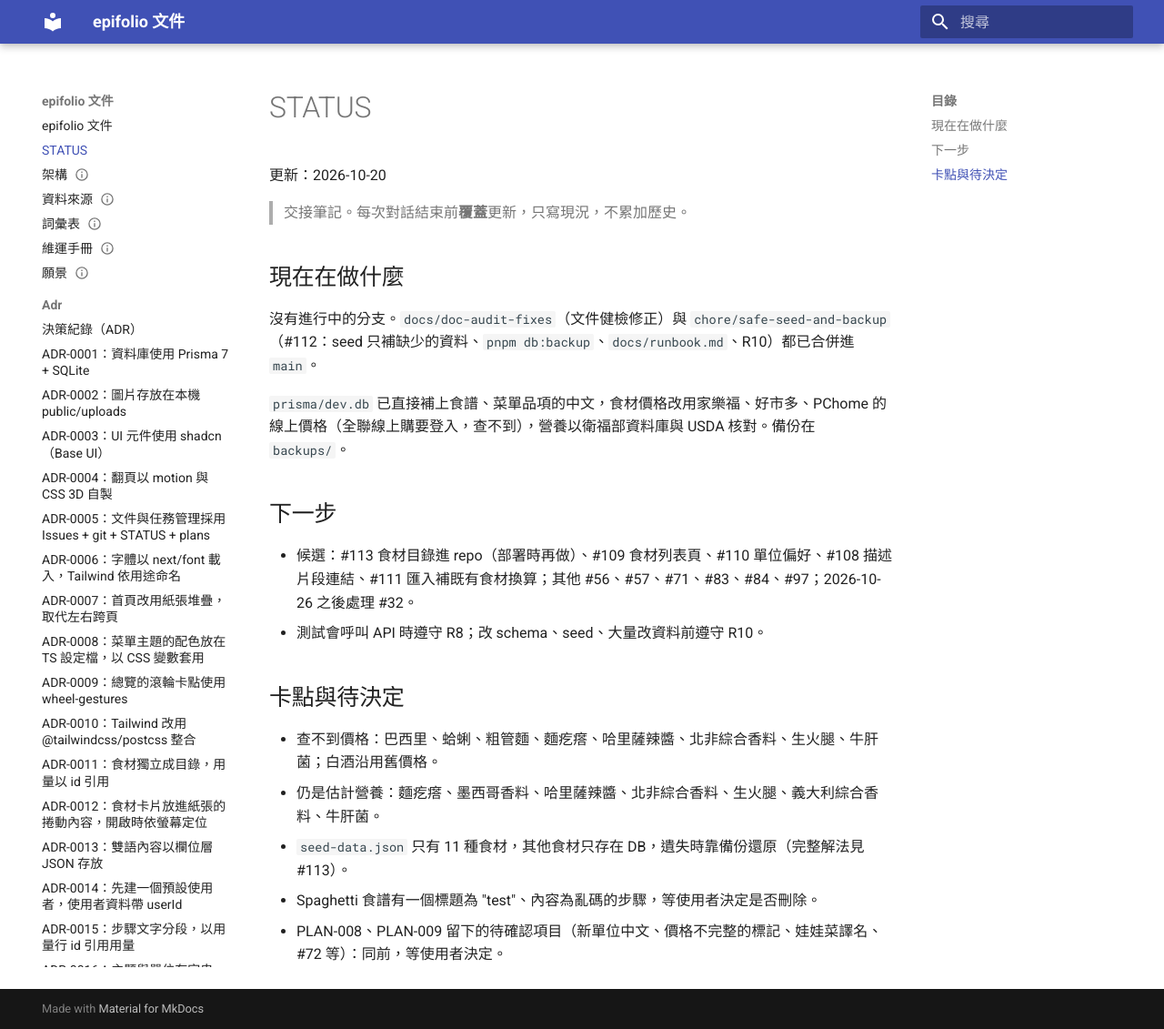
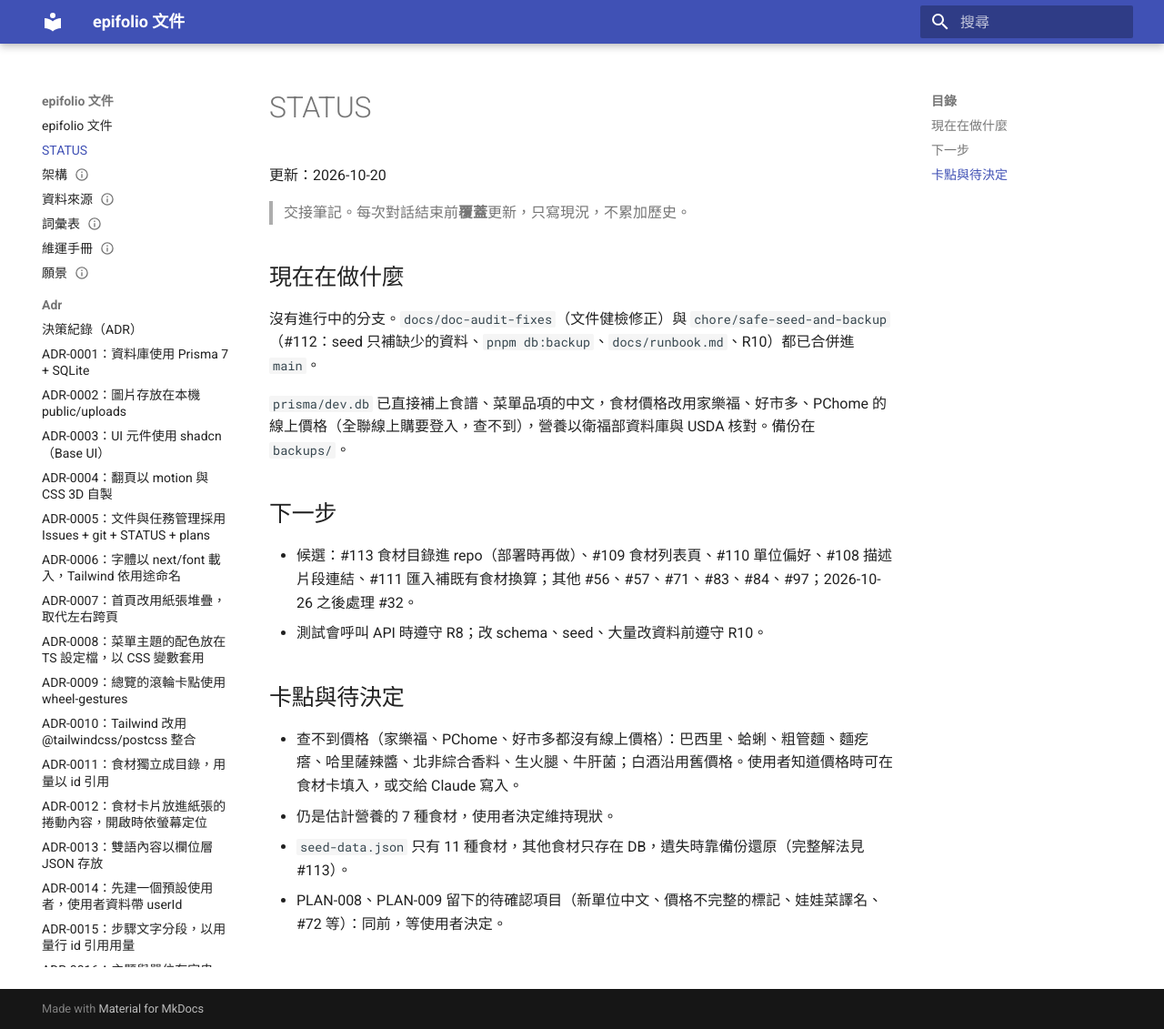
Before and after one commit to piercelin11/epifolio, an MkDocs documentation site: the page built from docs/STATUS.md, in a window 1280 px wide and 1131 px high. Shown: the whole window at 91% size. Built offline with MkDocs 1.6.1 and Material for MkDocs 9.7.7, drawn with Linux system fonts in a browser that asks for light colours.

Commit message:
docs: update status after the data cleanup

```diff
--- a/docs/STATUS.md
+++ b/docs/STATUS.md
@@ -17,8 +17,7 @@
 
 ## 卡點與待決定
 
-- 查不到價格：巴西里、蛤蜊、粗管麵、麵疙瘩、哈里薩辣醬、北非綜合香料、生火腿、牛肝菌；白酒沿用舊價格。
-- 仍是估計營養：麵疙瘩、墨西哥香料、哈里薩辣醬、北非綜合香料、生火腿、義大利綜合香料、牛肝菌。
+- 查不到價格（家樂福、PChome、好市多都沒有線上價格）：巴西里、蛤蜊、粗管麵、麵疙瘩、哈里薩辣醬、北非綜合香料、生火腿、牛肝菌；白酒沿用舊價格。使用者知道價格時可在食材卡填入，或交給 Claude 寫入。
+- 仍是估計營養的 7 種食材，使用者決定維持現狀。
 - `seed-data.json` 只有 11 種食材，其他食材只存在 DB，遺失時靠備份還原（完整解法見 #113）。
-- Spaghetti 食譜有一個標題為 "test"、內容為亂碼的步驟，等使用者決定是否刪除。
 - PLAN-008、PLAN-009 留下的待確認項目（新單位中文、價格不完整的標記、娃娃菜譯名、#72 等）：同前，等使用者決定。
```
